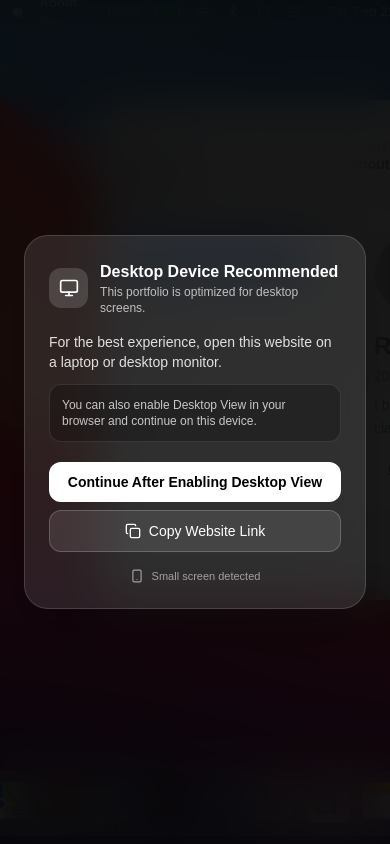
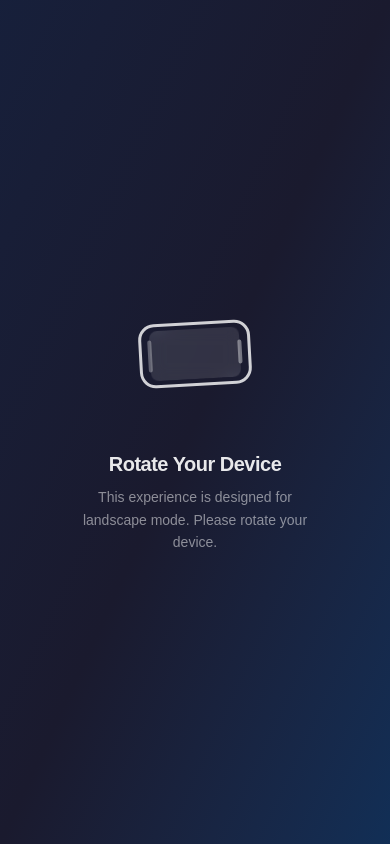
Before and after one commit to robu9/macOS-portfolio, a Next.js app: page / in a window 390 px wide. Built offline with nearby package versions, Linux system fonts and the light colour scheme; grey boxes are pictures that could not be loaded.

Commit message:
mobile devices fixed

```diff
--- a/src/components/Desktop.tsx
+++ b/src/components/Desktop.tsx
@@ -7,6 +7,7 @@ import { Launchpad } from './Launchpad';
 import { ControlCenter } from './ControlCenter';
 import { Spotlight } from './Spotlight';
 import { MenuDropdown } from './MenuDropdown';
+import { RotateDevice } from './RotateDevice';
 
 export const Desktop = ({ children }: { children?: React.ReactNode }) => {
     const { brightness, darkTheme } = useStore();
@@ -64,6 +65,9 @@ export const Desktop = ({ children }: { children?: React.ReactNode }) => {
                 className="absolute inset-0 pointer-events-none z-[100] bg-black"
                 style={{ opacity: 1 - (brightness / 100) }}
             />
+
+            {/* Rotate Device Overlay for Mobile/Tablet Portrait */}
+            <RotateDevice />
         </div>
     );
 };
--- /dev/null
+++ b/src/components/RotateDevice.tsx
@@ -0,0 +1,108 @@
+'use client';
+import React, { useEffect, useState } from 'react';
+import { motion } from 'framer-motion';
+
+export const RotateDevice = () => {
+    const [showOverlay, setShowOverlay] = useState(false);
+
+    useEffect(() => {
+        const checkOrientation = () => {
+            const isPortrait = window.innerHeight > window.innerWidth;
+            const isSmallDevice = window.innerWidth < 1024;
+            setShowOverlay(isPortrait && isSmallDevice);
+        };
+
+        checkOrientation();
+        window.addEventListener('resize', checkOrientation);
+        window.addEventListener('orientationchange', () => {
+            setTimeout(checkOrientation, 100);
+        });
+
+        return () => {
+            window.removeEventListener('resize', checkOrientation);
+            window.removeEventListener('orientationchange', checkOrientation);
+        };
+    }, []);
+
+    if (!showOverlay) return null;
+
+    return (
+        <motion.div
+            initial={{ opacity: 0 }}
+            animate={{ opacity: 1 }}
+            className="fixed inset-0 z-[9999] flex flex-col items-center justify-center bg-[#1a1a2e]"
+        >
+            {/* Subtle background gradient */}
+            <div className="absolute inset-0 bg-gradient-to-br from-[#16213e] via-[#1a1a2e] to-[#0f3460] opacity-80" />
+
+            <div className="relative z-10 flex flex-col items-center gap-8 px-8">
+                {/* Phone animation */}
+                <div className="relative w-32 h-32 flex items-center justify-center">
+                    <motion.div
+                        animate={{ rotate: [0, 0, 90, 90, 0] }}
+                        transition={{
+                            duration: 3,
+                            repeat: Infinity,
+                            ease: 'easeInOut',
+                            times: [0, 0.2, 0.5, 0.8, 1],
+                        }}
+                        className="relative"
+                    >
+                        {/* Phone body */}
+                        <div className="w-16 h-28 rounded-2xl border-[3px] border-white/80 relative flex items-center justify-center">
+                            {/* Screen */}
+                            <div className="w-[calc(100%-8px)] h-[calc(100%-16px)] rounded-lg bg-white/10 backdrop-blur-sm" />
+                            {/* Notch */}
+                            <div className="absolute top-1.5 w-6 h-1 rounded-full bg-white/40" />
+                            {/* Home indicator */}
+                            <div className="absolute bottom-1.5 w-8 h-1 rounded-full bg-white/30" />
+                        </div>
+                    </motion.div>
+
+                    {/* Circular arrow hint */}
+                    <motion.svg
+                        width="120"
+                        height="120"
+                        viewBox="0 0 120 120"
+                        className="absolute"
+                        initial={{ opacity: 0 }}
+                        animate={{ opacity: [0, 0.5, 0.5, 0] }}
+                        transition={{
+                            duration: 3,
+                            repeat: Infinity,
+                            times: [0, 0.15, 0.55, 0.75],
+                        }}
+                    >
+                        <path
+                            d="M 95 40 A 35 35 0 1 0 80 85"
+                            fill="none"
+                            stroke="rgba(255,255,255,0.4)"
+                            strokeWidth="2"
+                            strokeLinecap="round"
+                            strokeDasharray="4 6"
+                        />
+                        <polygon
+                            points="76,78 85,88 88,76"
+                            fill="rgba(255,255,255,0.4)"
+                        />
+                    </motion.svg>
+                </div>
+
+                {/* Text */}
+                <motion.div
+                    initial={{ opacity: 0, y: 10 }}
+                    animate={{ opacity: 1, y: 0 }}
+                    transition={{ delay: 0.3 }}
+                    className="text-center"
+                >
+                    <h2 className="text-xl font-semibold text-white/90 tracking-tight">
+                        Rotate Your Device
+                    </h2>
+                    <p className="mt-2 text-sm text-white/50 max-w-[240px] leading-relaxed">
+                        This experience is designed for landscape mode. Please rotate your device.
+                    </p>
+                </motion.div>
+            </div>
+        </motion.div>
+    );
+};
```
